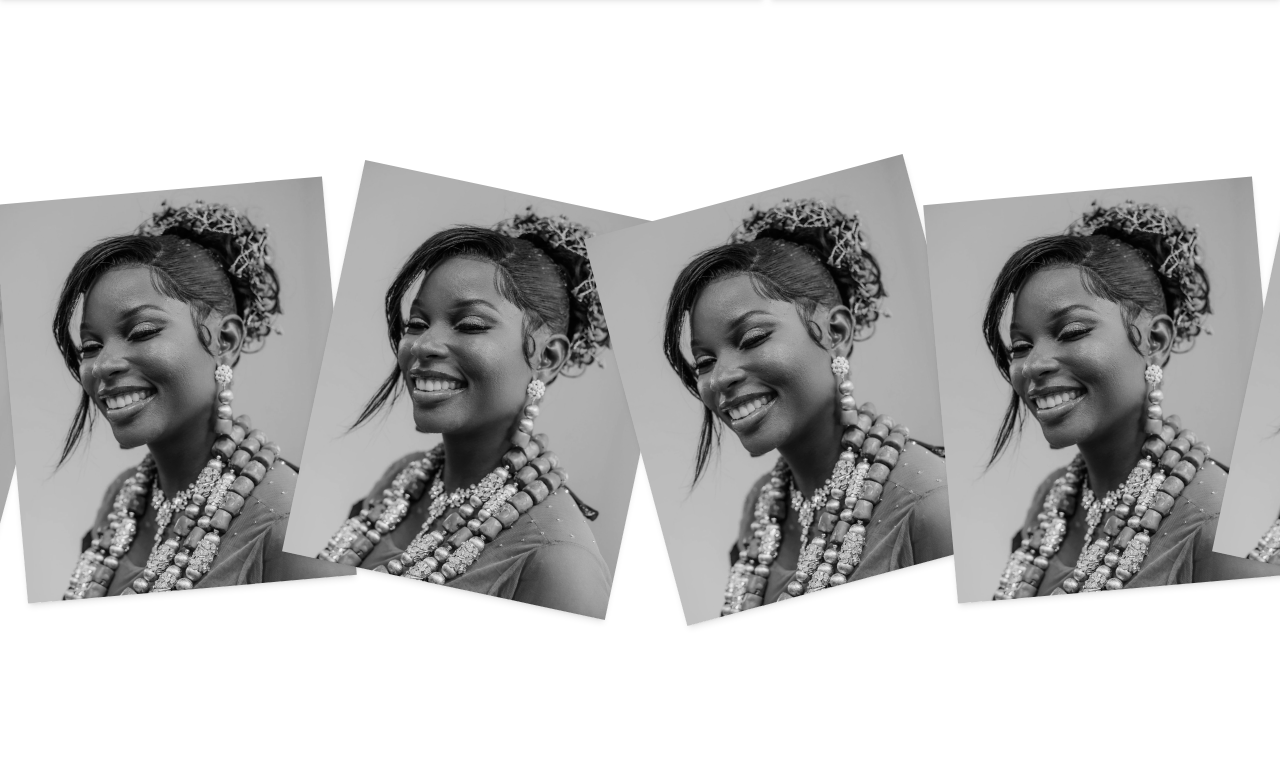
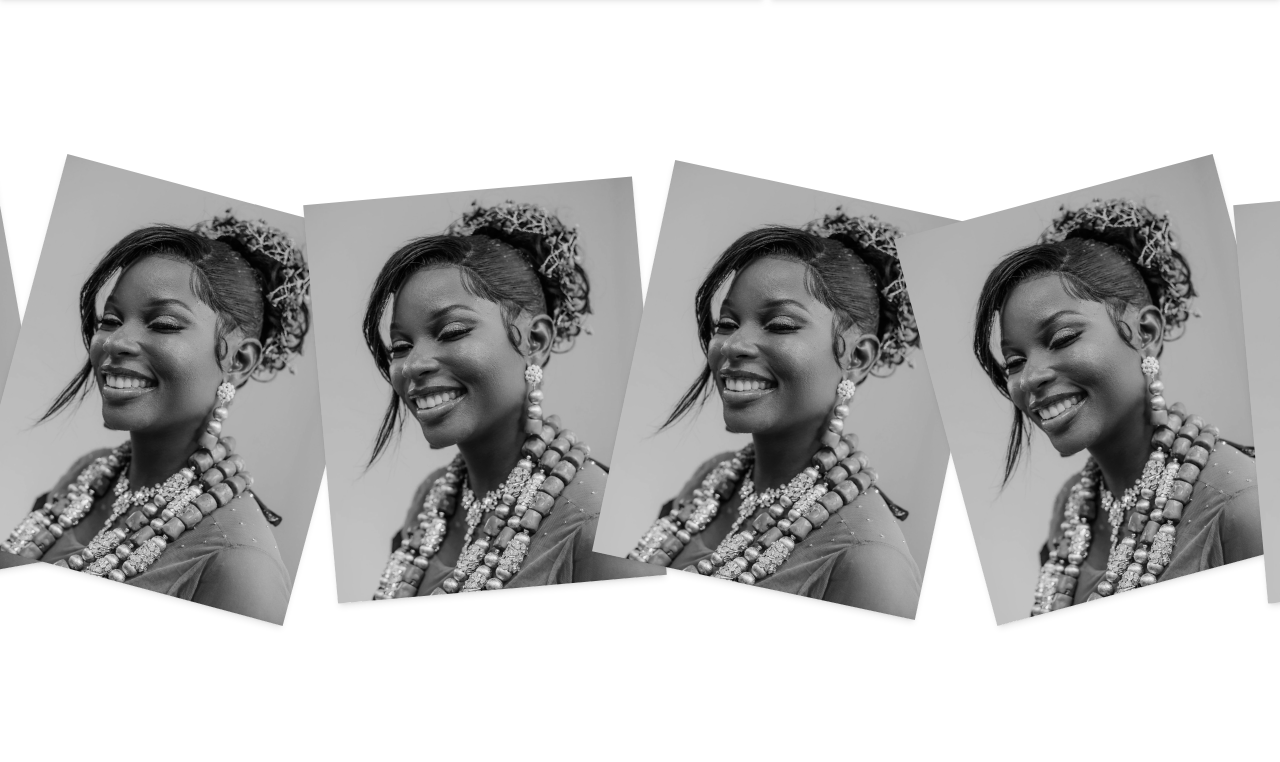
Before and after one commit to HenryAgu/Oba-Nathan, a Next.js app: page / in a window 1280 px wide. Shown: the part 1938-2700 px from the top of the page. Built offline with nearby package versions, Linux system fonts and the light colour scheme; a web font is replaced by a local one.

Commit message:
fix: image carousel

```diff
--- a/src/app/components/ImageCarousel.tsx
+++ b/src/app/components/ImageCarousel.tsx
@@ -8,11 +8,9 @@ const ImageCarousel = () => {
     { id: 4, src: "/images/image.webp", rotate: "12deg" },
     { id: 5, src: "/images/image.webp", rotate: "-15deg" },
     { id: 6, src: "/images/image.webp", rotate: "-5deg" },
-    { id: 7, src: "/images/image.webp", rotate: "12deg" },
-    { id: 8, src: "/images/image.webp", rotate: "-15deg" },
   ];
   return (
-    <div className="flex justify-center items-center pt-20 xl:pt-24 md:py-24 xl:py-24 overflow-x-hidden w-full xl:pl-[20px]">
+    <div className="flex justify-center items-center pt-24 pb-4 xl:pt-24 md:py-24 xl:py-24 overflow-x-hidden w-full xl:pl-[20px]">
       {images.map((image) => (
         <div
           key={image.id}
```
